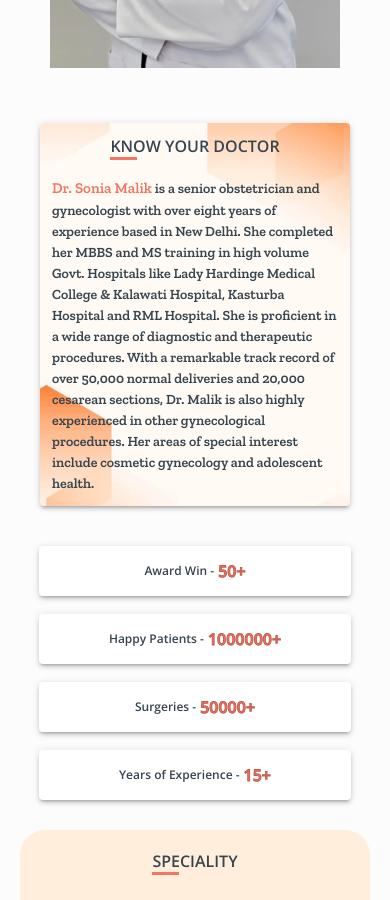
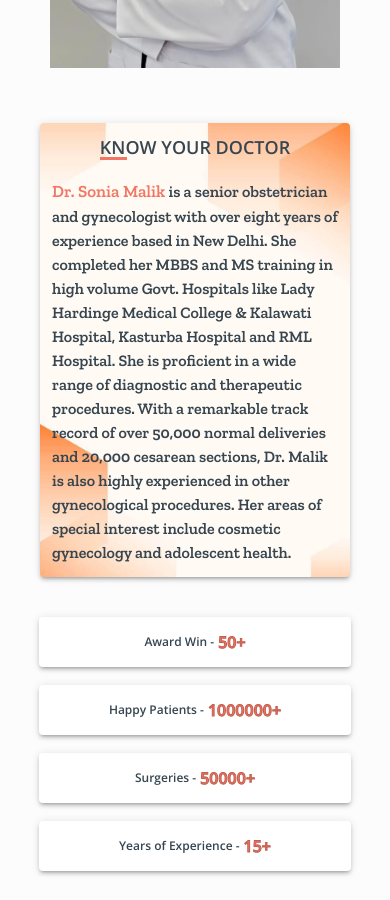
Before and after one commit to abhishekdhanerwal/swasthya-clinic, a Next.js app: page / in a window 390 px wide. Shown: the part 1080-1980 px from the top of the page. Built offline with nearby package versions, Linux system fonts and the light colour scheme; a web font is replaced by a local one.

Commit message:
font size increase

```diff
--- a/src/components/know-your-doc/index.module.css
+++ b/src/components/know-your-doc/index.module.css
@@ -169,7 +169,7 @@
   }
 
   .paraFocus {
-    font-size: 15px;
+    font-size: 17px;
   }
 }
 
@@ -267,11 +267,11 @@
   }
 
   .content h2 {
-    font-size: 16px;
+    font-size: 18px;
   }
 
   .content p {
-    font-size: 14px;
+    font-size: 16px;
   }
 
   .aboutPaper {
```
